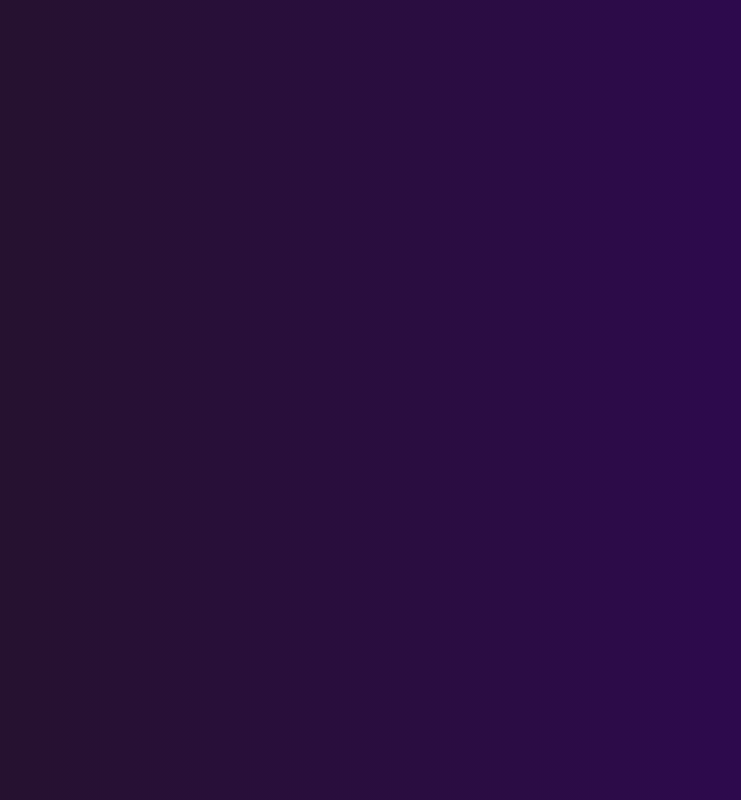
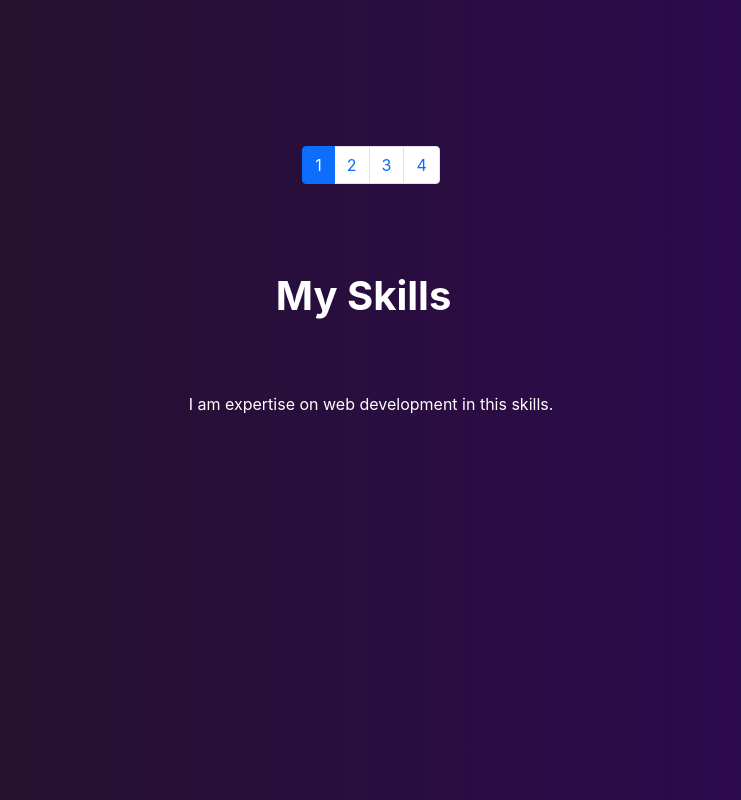
Before and after one commit to shahidmonowarr/personal-portfolio, a React (Create React App) app: page / in a window 1280 px wide. Shown: the part 1540-2340 px from the top of the page, without its empty margins (269-1010 px from the left). Built offline with nearby package versions, Linux system fonts and the light colour scheme.

Commit message:
pagination

```diff
--- a/src/Pages/Projects/Projects.js
+++ b/src/Pages/Projects/Projects.js
@@ -1,7 +1,7 @@
 import Aos from "aos";
 import "aos/dist/aos.css";
 import React, { useEffect } from "react";
-import { Button, ButtonGroup, Container, Row } from "react-bootstrap";
+import { Button, ButtonGroup, Container, Pagination, Row } from "react-bootstrap";
 import Typical from "react-typical";
 import "./Projects.css";
 import SingleProject from "./SingleProject";
@@ -11,7 +11,7 @@ const Projects = () => {
   const [loading, setLoading] = React.useState(true);
   const [error, setError] = React.useState(null);
   const [selectedCategory, setSelectedCategory] = React.useState(null);
-  const count = projects.length;
+  const [currentPage, setCurrentPage] = React.useState(1);
 
 
   useEffect(() => {
@@ -31,12 +31,23 @@ const Projects = () => {
     Aos.init({ duration: 1500 });
   }, []);
 
-  const filterProjects = selectedCategory
+  const filteredProjects = selectedCategory
     ? projects.filter((project) => project.category === selectedCategory)
     : projects;
 
+    const itemsPerPage = 6;
+    const totalPages = Math.ceil(filteredProjects.length / itemsPerPage);
+    const start = (currentPage - 1) * itemsPerPage;
+    const end = start + itemsPerPage;
+    const currentProjects = filteredProjects.slice(start, end);
+
   const handleCategorySelect = (category) => {
     setSelectedCategory(category);
+    setCurrentPage(1);
+  };
+
+  const handlePageChange = (pageNumber) => {
+    setCurrentPage(pageNumber);
   };
 
   return (
@@ -96,10 +107,23 @@ const Projects = () => {
           </ButtonGroup>
         </Container>
         <Row className="">
-          {filterProjects.map((project) => (
+          {currentProjects.map((project) => (
             <SingleProject key={project.id} project={project}></SingleProject>
           ))}
         </Row>
+        <div className="d-flex justify-content-center">
+          <Pagination className="mt-3">
+            {Array.from({ length: totalPages }, (_, index) => (
+              <Pagination.Item
+                key={index}
+                active={index + 1 === currentPage}
+                onClick={() => handlePageChange(index + 1)}
+              >
+                {index + 1}
+              </Pagination.Item>
+            ))}
+          </Pagination>
+        </div>
       </div>
     </div>
   );
```
